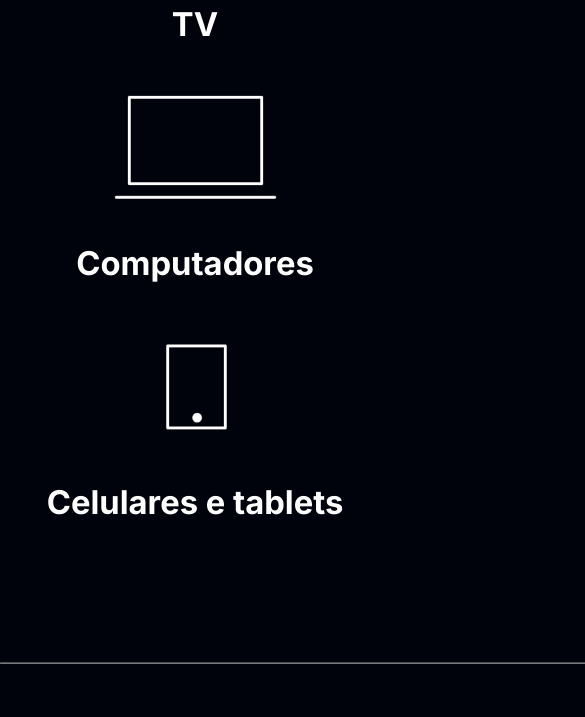
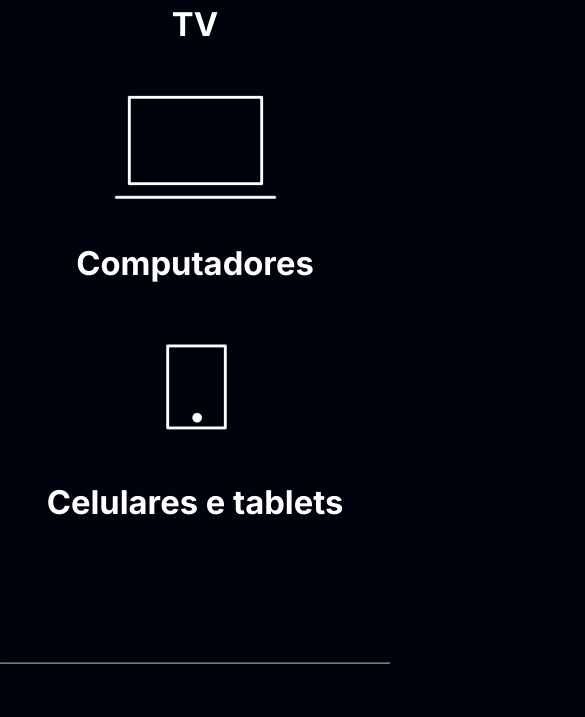
Before and after one commit to LucasMiranda7/AluraPlus, a plain HTML site: page index.html in a window 390 px wide. Shown: the part 2733-3450 px from the top of the page, 585 px wide, since content can reach past the window. Drawn offline with Linux system fonts and the light colour scheme.

Commit message:
Parte-Final

```diff
--- a/styles/style.css
+++ b/styles/style.css
@@ -240,12 +240,9 @@ hr {
 
 @media (max-width: 1200px) {
 
-  /* hr {
-    display: flex;
-    opacity: 0.5;
 
-    width: 50vh;
-  } */
+
+
 
      /* Parte 1 */
 .container {
@@ -432,6 +429,6 @@ hr {
 @media (min-width:300px) and (max-width:700px) {
   hr {
     opacity: 0.5;
-    width: 100vh;
+
   }
 }
```
